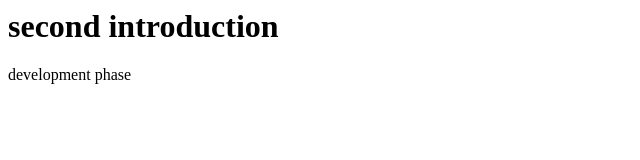
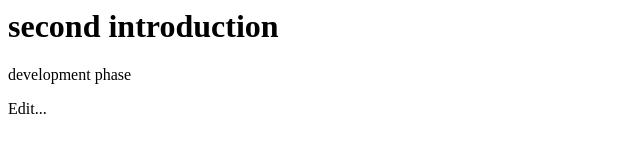
Before and after one commit to Mohangr/my-project, a plain HTML site: page ind.html in a window 1280 px wide. Shown: the full height of the page, 0-640 px from the left. Drawn offline with Linux system fonts and the light colour scheme.

Commit message:
new changes
new change

```diff
--- a/ind.html
+++ b/ind.html
@@ -3,6 +3,7 @@
 <body>
 <h1>second introduction</h1>
 <p>development phase</p>
+<p>Edit...</p>
 </body>
 </head>
 </html>
```
